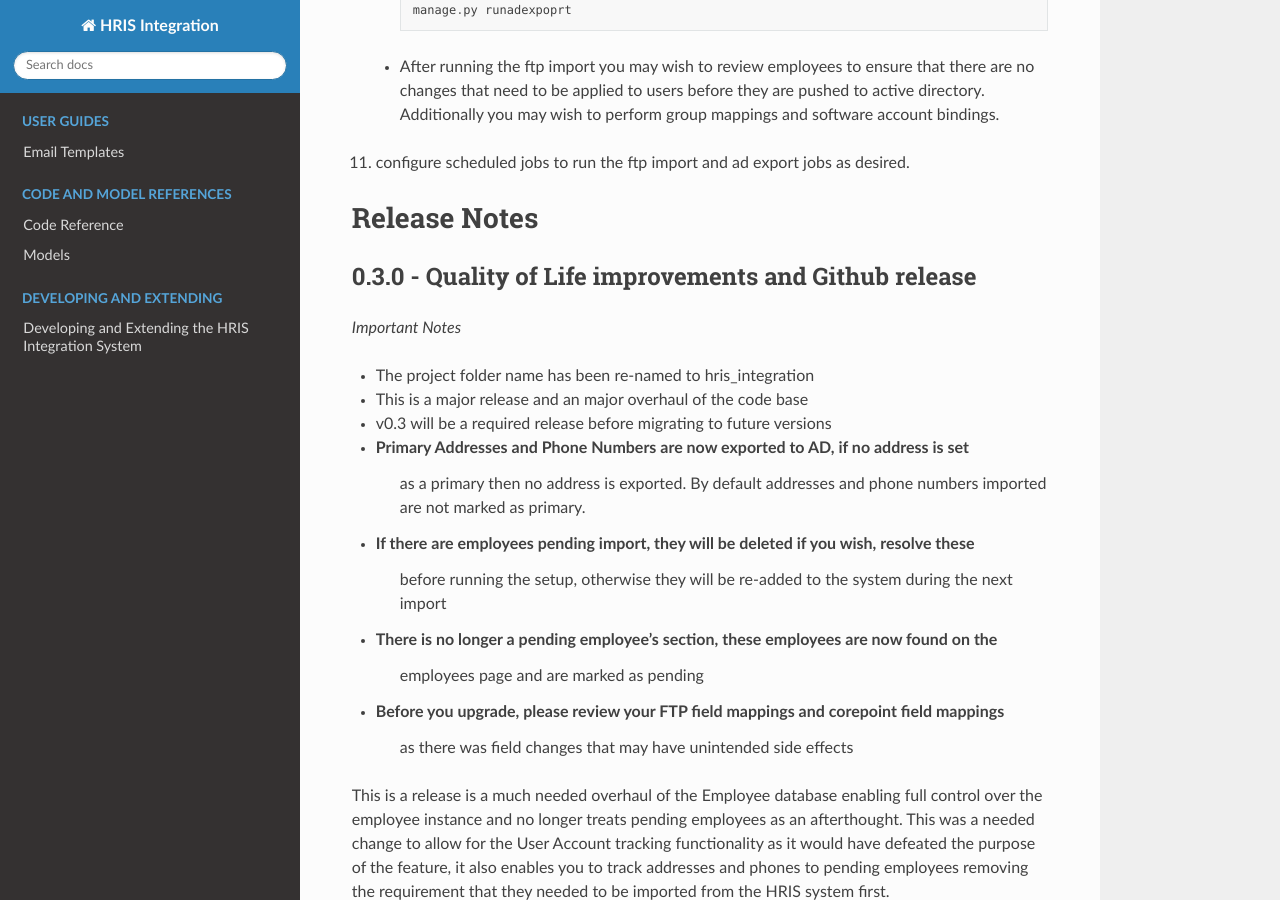
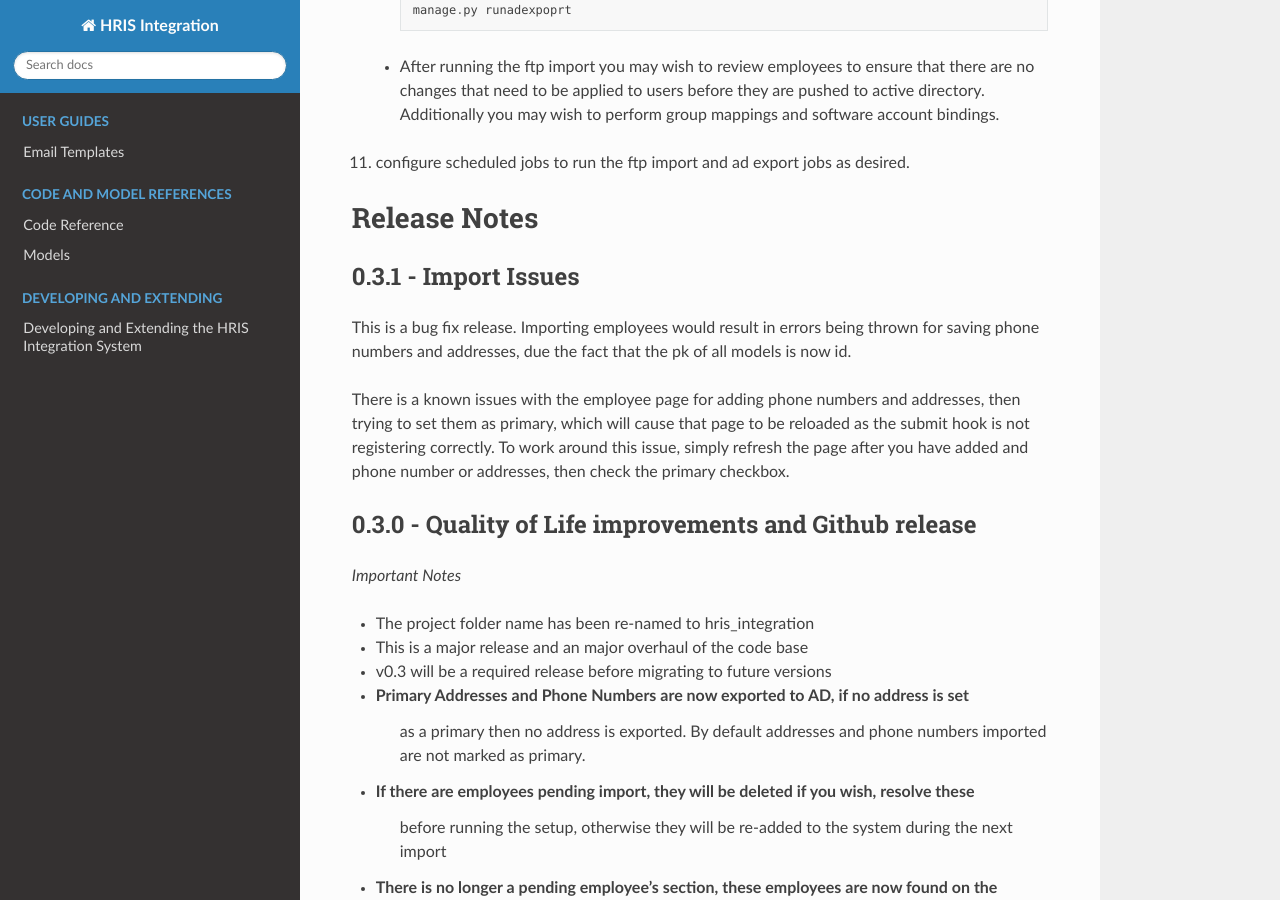
Before and after one commit to jcarswell/hris-integration, a Sphinx documentation site: the page built from source/index.rst, in a window 1280 px wide and 900 px high, scrolled down 1125 px. Built offline with Sphinx 7.4.7 and the Read the Docs theme 2.0.0, drawn with Linux system fonts in a browser that asks for light colours.

```diff
--- a/README.rst
+++ b/README.rst
@@ -54,6 +54,17 @@ settings.
 
 Release Notes
 =============
+
+0.3.1 - Import Issues
+---------------------
+
+This is a bug fix release. Importing employees would result in errors being thrown for
+saving phone numbers and addresses, due the fact that the pk of all models is now id.
+
+There is a known issues with the employee page for adding phone numbers and addresses,
+then trying to set them as primary, which will cause that page to be reloaded as the
+submit hook is not registering correctly. To work around this issue, simply refresh the
+page after you have added and phone number or addresses, then check the primary checkbox.
 
 0.3.0 - Quality of Life improvements and Github release
 -------------------------------------------------------
--- a/source/conf.py
+++ b/source/conf.py
@@ -32,7 +32,7 @@ copyright = "2022, Josh Carswell"
 author = "Josh Carswell"
 
 # The full version, including alpha/beta/rc tags
-release = "0.3.1-dev"
+release = "0.3.1"
 
 
 # -- General configuration ---------------------------------------------------
```
